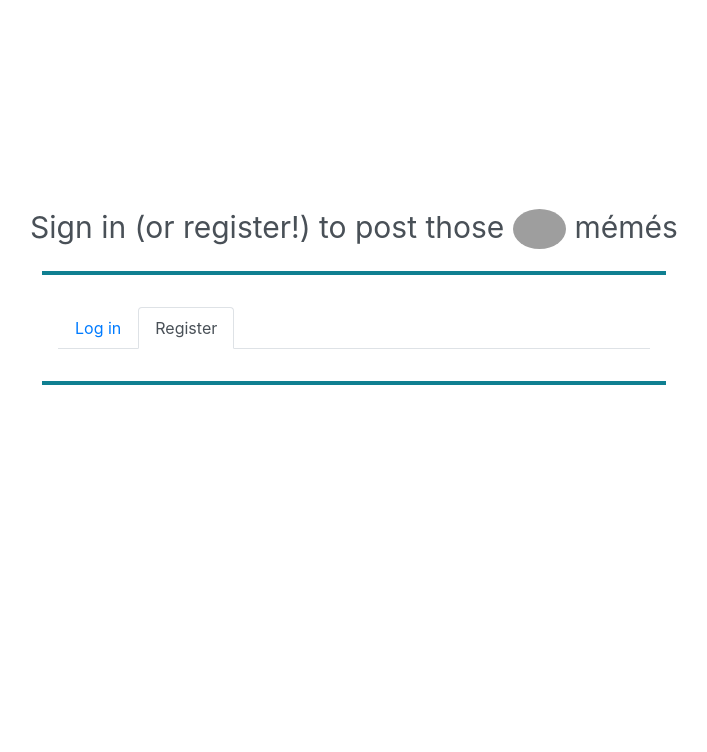
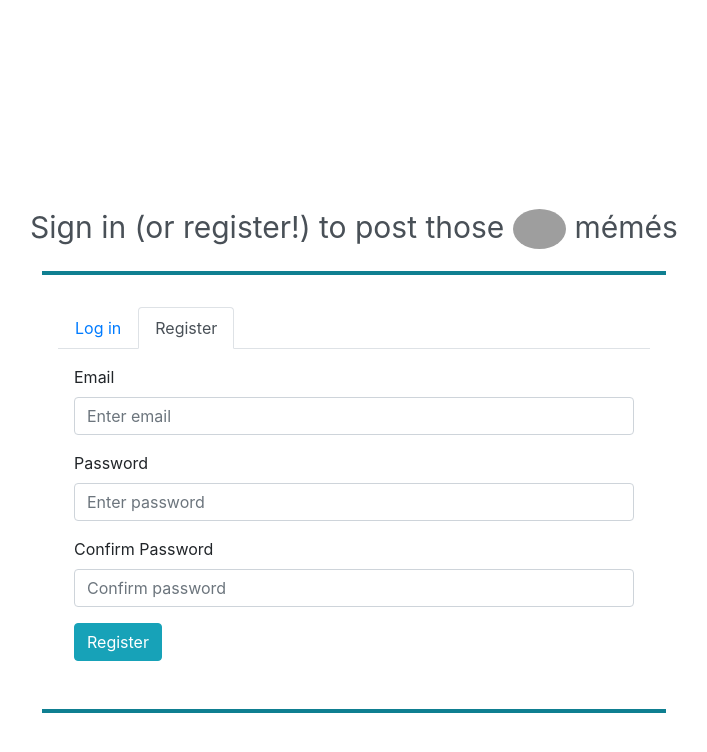
Before and after one commit to amqkv/SOEN-341, a React (Create React App) app in the folder meme_space/: page / in a window 1280 px wide. Both pictures are taken after a click on the tab "Register". Shown: the top 752 px of the page, without its empty margins (286-993 px from the left). Built offline with nearby package versions, Linux system fonts and the light colour scheme; grey boxes are pictures that could not be loaded.

Commit message:
added register form as a new tab and validation for register form

```diff
--- a/meme_space/src/App.js
+++ b/meme_space/src/App.js
@@ -1,7 +1,6 @@
 import LoginTemplate from './Templates/LoginTemplate';
 import 'bootstrap/dist/css/bootstrap.min.css';
 import './App.css';
-
 
 
 function App() {
--- a/meme_space/src/Templates/LoginTemplate.js
+++ b/meme_space/src/Templates/LoginTemplate.js
@@ -12,10 +12,14 @@ export default function LoginTemplate(){
     const [loginPw, setLoginPw] = useState("");
     const [loginValidated, setLoginValidated] = useState(false);
 
+    const [registerEmail, setRegisterEmail] = useState("");
+    const [registerPw, setRegisterPw] = useState("");
+    const [confirmPw, setConfirmPw] = useState("");
+    const [registerValidated, setRegisterValidated] = useState(false);
+
     // Login form validation
     function handleLogin(e){
         let pwIsInvalid = loginPw.length < 8 || loginPw.length > 16;
-
         // If the email or password entered are not valid then the request will not be sent to backend
         if(loginEmail.length === 0 || pwIsInvalid){
             e.preventDefault();
@@ -28,6 +32,28 @@ export default function LoginTemplate(){
         setLoginValidated(true);
     }
 
+    // Register form validation
+    function handleRegister(e){
+        let pwIsInvalid = registerPw.length < 8 || registerPw.length > 16;
+        let confirmPwInvalid = registerPw !== confirmPw;
+        // If the email or password entered are not valid then the request will not be sent to backend
+        if(registerEmail.length === 0 || pwIsInvalid || confirmPwInvalid){
+            e.preventDefault();
+            e.stopPropagation();
+            if(pwIsInvalid) {
+                document.getElementById("registerPw").classList.add("is-invalid");
+            }
+            if(confirmPwInvalid) {
+                document.getElementById("confirmPw").classList.add("is-invalid");
+            }
+            else {
+                document.getElementById("registerPw").classList.remove("is-invalid");
+                document.getElementById("confirmPw").classList.remove("is-invalid");
+            }
+        }
+        setRegisterValidated(true);
+    }
+
     // Storing the values of the user input on change
     function handleChange(e){
         const { name, value } = e.target;
@@ -38,6 +64,16 @@ export default function LoginTemplate(){
             break;
             case "loginPw":
                 setLoginPw(value);
+            break;
+            case "registerEmail":
+                setRegisterEmail(value);
+                console.log(registerEmail);
+            break;
+            case "registerPw":
+                setRegisterPw(value);
+            break;
+            case "confirmPw":
+                setConfirmPw(value);
             break;
             default:
             break;
@@ -84,8 +120,52 @@ export default function LoginTemplate(){
                             <Button type="submit" variant="info">Log in</Button>
                         </Form>
                     </Tab>
+
                     <Tab eventKey="register" title="Register">
-
+                         {/* Register form */}
+                         <Form id="register_form" onSubmit={handleRegister} noValidate validated={registerValidated}>
+                            <Form.Group>
+                                <Form.Label>Email</Form.Label>
+                                <Form.Control
+                                    id="registerEmail"
+                                    name="registerEmail"
+                                    onChange={handleChange}
+                                    type="email"
+                                    placeholder="Enter email"
+                                    required
+                                />
+                                <Form.Control.Feedback type="invalid">
+                                    Please enter a valid email.
+                                </Form.Control.Feedback>
+                            </Form.Group>
+                            <Form.Group>
+                                <Form.Label>Password</Form.Label>
+                                <Form.Control
+                                    id="registerPw"
+                                    name="registerPw"
+                                    onChange={handleChange}
+                                    type="password"
+                                    placeholder="Enter password"
+                                />
+                                <Form.Control.Feedback type="invalid">
+                                    Password must be at least 8 characters.
+                                </Form.Control.Feedback>
+                            </Form.Group>
+                            <Form.Group>
+                            <Form.Label>Confirm Password</Form.Label>
+                                <Form.Control
+                                    id="confirmPw"
+                                    name="confirmPw"
+                                    onChange={handleChange}
+                                    type="password"
+                                    placeholder="Confirm password"
+                                />
+                                <Form.Control.Feedback type="invalid">
+                                    Passwords must match.
+                                </Form.Control.Feedback>
+                            </Form.Group>
+                            <Button type="submit" variant="info">Register</Button>
+                        </Form>
                     </Tab>
                 </Tabs>
             </div>
```
Also changed, not shown: 2 other files (tests, documents, lock files or other folders).
